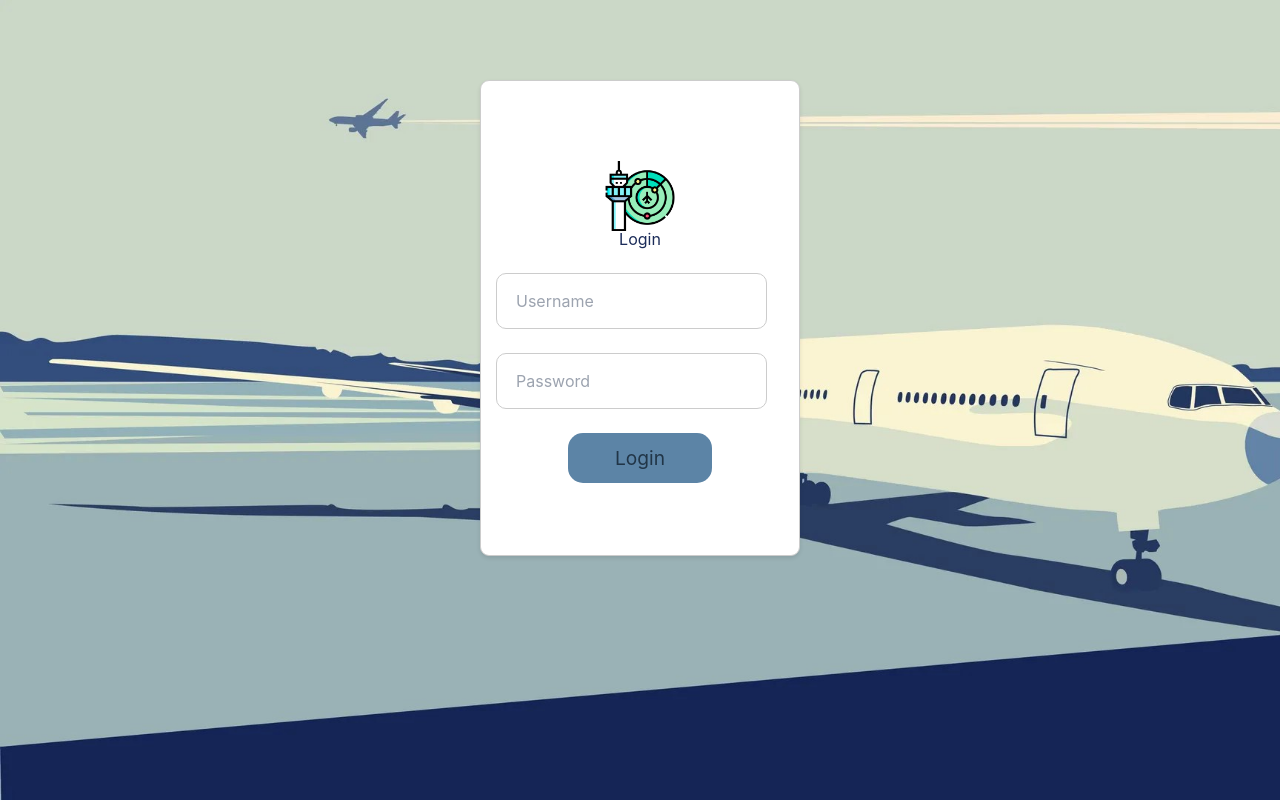
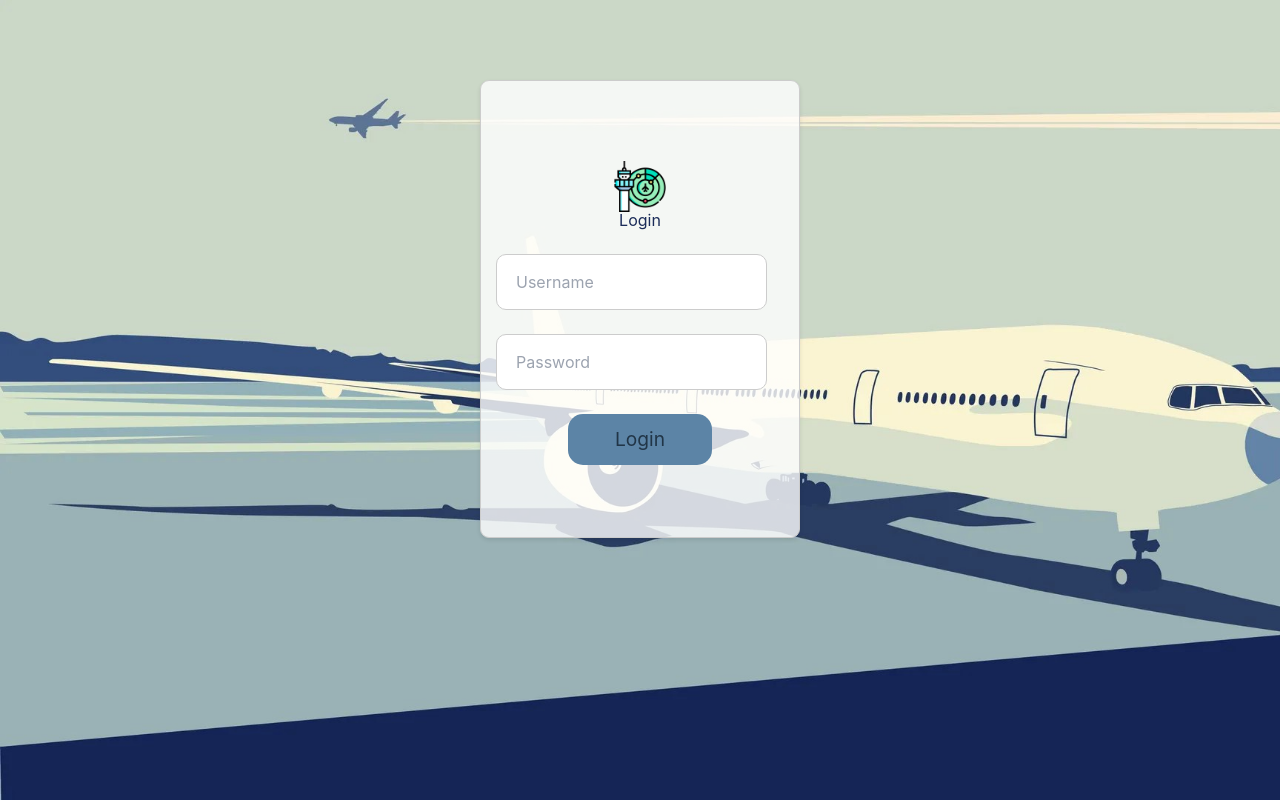
Before and after one commit to Intradiction/AirTrafficControl, a React (Vite) app in the folder frontend/: page /login in a window 1280 px wide. Built offline with nearby package versions, Linux system fonts and the light colour scheme.

Commit message:
fixed some bugs in login page

```diff
--- a/frontend/src/pages/Login.css
+++ b/frontend/src/pages/Login.css
@@ -95,8 +95,8 @@ button {
 }
 
 .login-container > img {
-    width: 70px;
-    height: 70px;
+    width: 4vw;
+    height: 4vw;
 }
 
 button:hover {
--- a/frontend/src/pages/Login.jsx
+++ b/frontend/src/pages/Login.jsx
@@ -9,10 +9,10 @@ export const Login = () => {
 
     return (
         <div className="bg" style={{
-            backgroundImage: `url(${bg})`, backgroundSize: 'cover',
+            backgroundImage: `url("${bg}")`, backgroundSize: 'cover',
             backgroundRepeat: 'no-repeat',height: '100vh'
           }}>
-            <div className="login-container" style={{ backgroundColor: `white` }}>
+            <div className="login-container" style={{ backgroundColor: `rgba(255,255,255,0.8)` }}>
               <img src={logo} alt="Logo" />
               <h1 style={{color: '#1b2c59'}} >Login</h1>
               <form>
```
